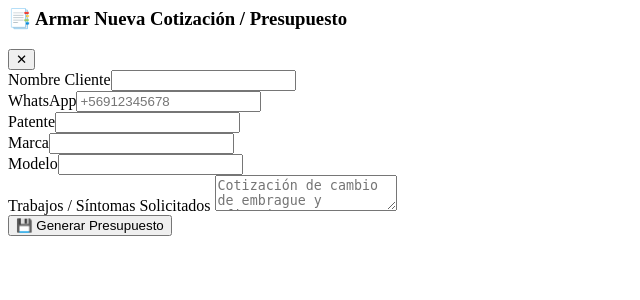
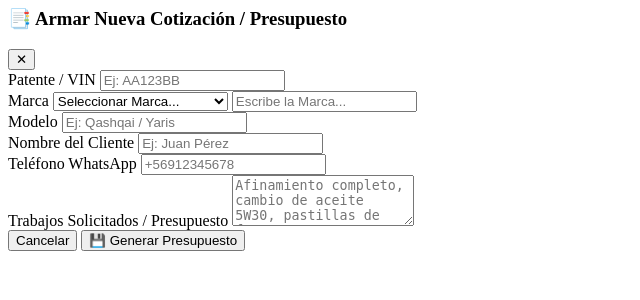
Before and after one commit to GarciaCL/taller-mecanico-saas, a Flask app: template templates/modales/crear_cotizacion.html in a window 1280 px wide. Shown: the top 300 px of the page, without its empty margins (0-640 px from the left). Run offline with Flask 3, Linux system fonts and the light colour scheme; the template is opened without the code that fills it, so the values that code supplies are empty.

Commit message:
Integrado catalogo dinamico de Marcas/Modelos al modulo de Cotizaciones

```diff
--- a/rutas/cotizaciones_rutas.py
+++ b/rutas/cotizaciones_rutas.py
@@ -15,8 +15,10 @@ def crear_cotizacion_web():
     cliente = request.form["cliente"]
     telefono = request.form.get("telefono", "")
     patente = request.form["patente"]
-    marca = request.form.get("marca", "")
-    modelo = request.form.get("modelo", "")
+
+    # Toma la nueva marca escrita si seleccionó "OTRA"
+    marca = request.form.get("marca_input") or request.form.get("marca", "Marca")
+    modelo = request.form.get("modelo_input") or "Modelo"
     sintomas = request.form.get("sintomas", "Presupuesto General")
 
     crear_cotizacion(session["taller_id"], cliente, telefono, patente, marca, modelo, sintomas)
--- a/templates/modales/crear_cotizacion.html
+++ b/templates/modales/crear_cotizacion.html
@@ -1,30 +1,60 @@
-<div id="modal-crear-cotizacion" class="fixed inset-0 bg-black/80 backdrop-blur-sm flex items-center justify-center hidden z-50 p-4">
-    <div class="bg-slate-900 border border-slate-800 w-full max-w-lg p-6 rounded-2xl shadow-2xl space-y-4">
+<div id="modal-crear-cotizacion" class="fixed inset-0 bg-black/80 backdrop-blur-sm flex items-center justify-center hidden z-50 p-4 overflow-y-auto">
+    <div class="bg-slate-900 border border-slate-800 w-full max-w-lg p-6 rounded-2xl shadow-2xl space-y-4 my-8">
         <div class="flex justify-between items-center border-b border-slate-800 pb-3">
             <h3 class="text-base font-bold text-white flex items-center gap-2">📑 Armar Nueva Cotización / Presupuesto</h3>
-            <button type="button" onclick="document.getElementById('modal-crear-cotizacion').classList.add('hidden')" class="text-slate-400 hover:text-white font-bold">✕</button>
+            <button type="button" onclick="document.getElementById('modal-crear-cotizacion').classList.add('hidden')" class="text-slate-400 hover:text-white font-bold text-lg">✕</button>
         </div>
 
         <form action="/crear_cotizacion" method="POST" class="space-y-3 text-xs">
-            <div class="grid grid-cols-2 gap-2">
-                <div><label class="block text-slate-400 mb-1">Nombre Cliente</label><input type="text" name="cliente" required class="w-full bg-slate-950 border border-slate-800 rounded-xl px-3 py-2 text-white"></div>
-                <div><label class="block text-slate-400 mb-1">WhatsApp</label><input type="text" name="telefono" placeholder="+56912345678" required class="w-full bg-slate-950 border border-slate-800 rounded-xl px-3 py-2 text-white"></div>
+            <!-- PATENTE, MARCA Y MODELO -->
+            <div class="grid grid-cols-1 md:grid-cols-3 gap-2">
+                <div>
+                    <label class="block text-slate-400 mb-1 font-semibold">Patente / VIN</label>
+                    <input type="text" name="patente" placeholder="Ej: AA123BB" required class="w-full bg-slate-950 border border-slate-800 rounded-xl px-3 py-2 text-white font-mono font-bold uppercase focus:outline-none focus:border-amber-500">
+                </div>
+
+                <div>
+                    <label class="block text-slate-400 mb-1 font-semibold">Marca</label>
+                    <select id="select-marca-cot" name="marca" onchange="evaluarNuevaMarcaCot()" class="w-full bg-slate-950 border border-slate-800 rounded-xl px-3 py-2 text-white focus:outline-none focus:border-amber-500">
+                        <option value="">Seleccionar Marca...</option>
+                        {% for m in marcas.keys() %}
+                        <option value="{{ m }}">{{ m }}</option>
+                        {% endfor %}
+                        <option value="OTRA">+ Agregar Nueva Marca...</option>
+                    </select>
+                    <input type="text" id="input-marca-nueva-cot" name="marca_input" placeholder="Escribe la Marca..." class="hidden mt-1 w-full bg-slate-950 border border-slate-800 rounded-xl px-3 py-2 text-white">
+                </div>
+
+                <div>
+                    <label class="block text-slate-400 mb-1 font-semibold">Modelo</label>
+                    <input type="text" name="modelo_input" placeholder="Ej: Qashqai / Yaris" class="w-full bg-slate-950 border border-slate-800 rounded-xl px-3 py-2 text-white focus:outline-none focus:border-amber-500">
+                </div>
             </div>
 
-            <div class="grid grid-cols-3 gap-2">
-                <div><label class="block text-slate-400 mb-1">Patente</label><input type="text" name="patente" required class="w-full bg-slate-950 border border-slate-800 rounded-xl px-3 py-2 text-white uppercase font-mono"></div>
-                <div><label class="block text-slate-400 mb-1">Marca</label><input type="text" name="marca" class="w-full bg-slate-950 border border-slate-800 rounded-xl px-3 py-2 text-white"></div>
-                <div><label class="block text-slate-400 mb-1">Modelo</label><input type="text" name="modelo" class="w-full bg-slate-950 border border-slate-800 rounded-xl px-3 py-2 text-white"></div>
+            <!-- DATOS DEL CLIENTE -->
+            <div class="grid grid-cols-1 md:grid-cols-2 gap-2">
+                <div>
+                    <label class="block text-slate-400 mb-1 font-semibold">Nombre del Cliente</label>
+                    <input type="text" name="cliente" placeholder="Ej: Juan Pérez" required class="w-full bg-slate-950 border border-slate-800 rounded-xl px-3 py-2 text-white focus:outline-none focus:border-amber-500">
+                </div>
+                <div>
+                    <label class="block text-slate-400 mb-1 font-semibold">Teléfono WhatsApp</label>
+                    <input type="text" name="telefono" placeholder="+56912345678" required class="w-full bg-slate-950 border border-slate-800 rounded-xl px-3 py-2 text-white focus:outline-none focus:border-amber-500">
+                </div>
             </div>
 
+            <!-- DETALLE / SÍNTOMAS -->
             <div>
-                <label class="block text-slate-400 mb-1">Trabajos / Síntomas Solicitados</label>
-                <textarea name="sintomas" rows="2" class="w-full bg-slate-950 border border-slate-800 rounded-xl p-3 text-white focus:outline-none" placeholder="Cotización de cambio de embrague y afinamiento..."></textarea>
+                <label class="block text-slate-400 mb-1 font-semibold">Trabajos Solicitados / Presupuesto</label>
+                <textarea name="sintomas" rows="3" class="w-full bg-slate-950 border border-slate-800 rounded-xl p-3 text-white focus:outline-none focus:border-amber-500" placeholder="Afinamiento completo, cambio de aceite 5W30, pastillas de freno..."></textarea>
             </div>
 
-            <button type="submit" class="w-full bg-amber-600 hover:bg-amber-500 text-white font-semibold py-2.5 rounded-xl shadow-lg shadow-amber-600/20">
-                💾 Generar Presupuesto
-            </button>
+            <div class="pt-2 flex gap-2">
+                <button type="button" onclick="document.getElementById('modal-crear-cotizacion').classList.add('hidden')" class="w-1/2 bg-slate-800 text-slate-300 font-semibold py-2.5 rounded-xl">Cancelar</button>
+                <button type="submit" class="w-1/2 bg-amber-600 hover:bg-amber-500 text-white font-semibold py-2.5 rounded-xl shadow-lg shadow-amber-600/20 flex items-center justify-center gap-1">
+                    💾 Generar Presupuesto
+                </button>
+            </div>
         </form>
     </div>
 </div>
```
Also changed, not shown: static/js/cotizaciones.js (+12 -0 lines).
